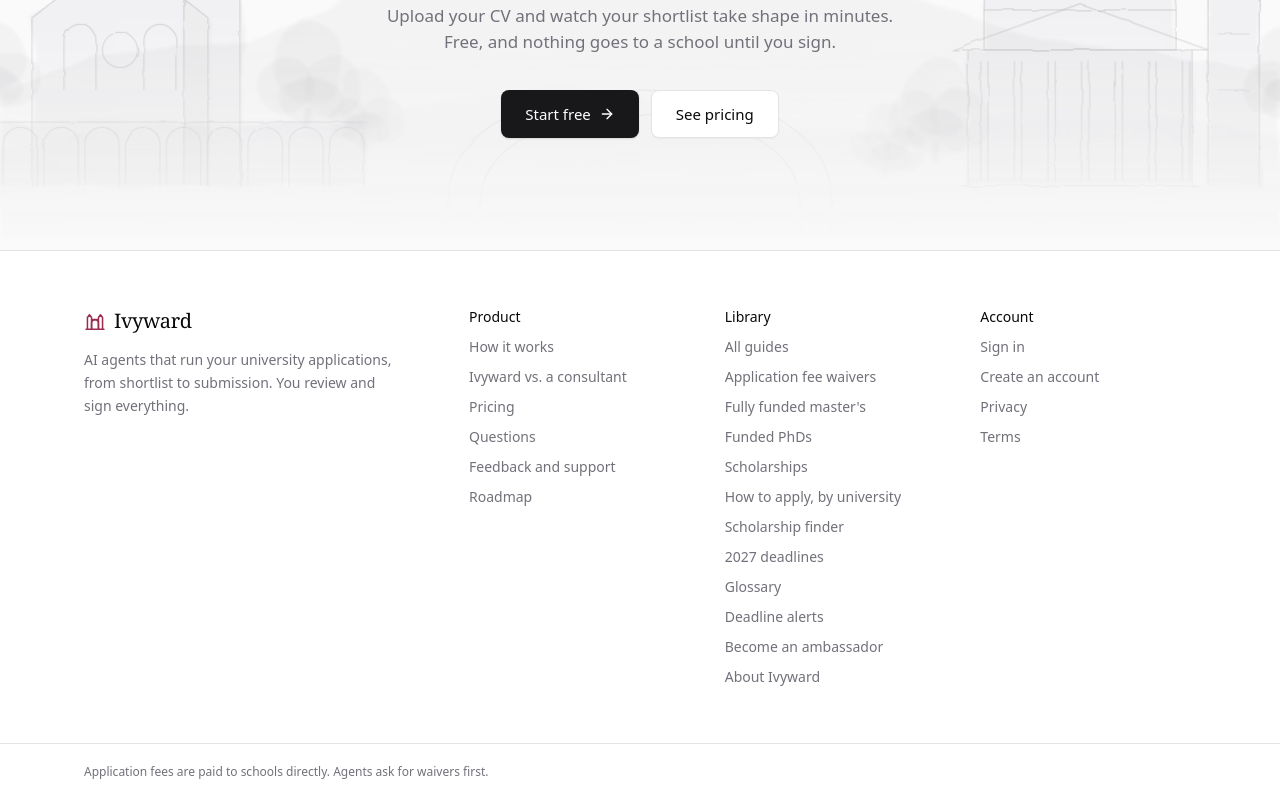
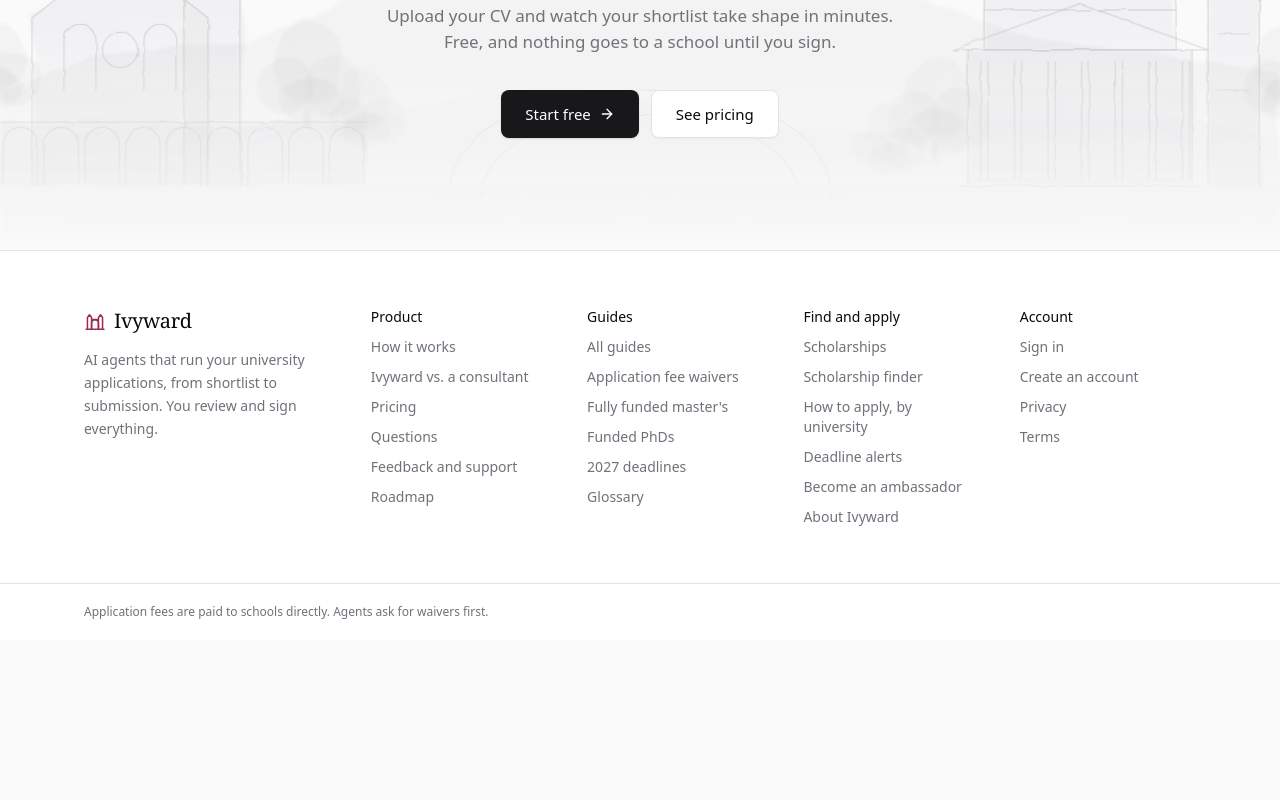
Before and after one commit to ogunfuwasamson-lang/automaster, a Next.js app: page / in a window 1280 px wide. Shown: the part 6257-7057 px from the top of the page. After the commit the page ends 6897 px from the top, so only its background shows below. Built offline with nearby package versions, Linux system fonts and the light colour scheme; no server answers.

Commit message:
Footer: split the long Library column into Guides and Find and apply
Co-Authored-By: Claude Opus 5.5 <noreply@anthropic.com>
Claude-Session: https://claude.ai/code/session_012Z4Ljt1DCXfCSzqfW2qnfN

```diff
--- a/src/components/landing/site-chrome.tsx
+++ b/src/components/landing/site-chrome.tsx
@@ -52,7 +52,7 @@ export function SiteHeader({ signedIn }: { signedIn: boolean }) {
 export function SiteFooter() {
   return (
     <footer className="border-t border-line bg-surface">
-      <div className="mx-auto grid max-w-6xl gap-10 px-5 py-14 text-sm sm:grid-cols-2 lg:grid-cols-[1.6fr_1fr_1fr_1fr]">
+      <div className="mx-auto grid max-w-6xl gap-10 px-5 py-14 text-sm sm:grid-cols-2 lg:grid-cols-[1.4fr_1fr_1fr_1fr_1fr]">
         <div>
           <Wordmark small />
           <p className="mt-3 max-w-xs leading-relaxed text-muted">{SITE.short}</p>
@@ -78,8 +78,8 @@ export function SiteFooter() {
             Roadmap
           </a>
         </nav>
-        <nav aria-label="Library" className="space-y-2.5">
-          <p className="font-medium">Library</p>
+        <nav aria-label="Guides" className="space-y-2.5">
+          <p className="font-medium">Guides</p>
           <Link href="/guides" className="block text-muted hover:text-foreground">
             All guides
           </Link>
@@ -92,20 +92,23 @@ export function SiteFooter() {
           <Link href="/guides/fully-funded-phd-how-funding-works" className="block text-muted hover:text-foreground">
             Funded PhDs
           </Link>
-          <Link href="/scholarships" className="block text-muted hover:text-foreground">
-            Scholarships
-          </Link>
-          <Link href="/universities" className="block text-muted hover:text-foreground">
-            How to apply, by university
-          </Link>
-          <Link href="/tools/scholarship-finder" className="block text-muted hover:text-foreground">
-            Scholarship finder
-          </Link>
           <Link href="/guides/application-deadlines-2027-intake" className="block text-muted hover:text-foreground">
             2027 deadlines
           </Link>
           <Link href="/glossary" className="block text-muted hover:text-foreground">
             Glossary
+          </Link>
+        </nav>
+        <nav aria-label="Find and apply" className="space-y-2.5">
+          <p className="font-medium">Find and apply</p>
+          <Link href="/scholarships" className="block text-muted hover:text-foreground">
+            Scholarships
+          </Link>
+          <Link href="/tools/scholarship-finder" className="block text-muted hover:text-foreground">
+            Scholarship finder
+          </Link>
+          <Link href="/universities" className="block text-muted hover:text-foreground">
+            How to apply, by university
           </Link>
           <Link href="/alerts" className="block text-muted hover:text-foreground">
             Deadline alerts
```
